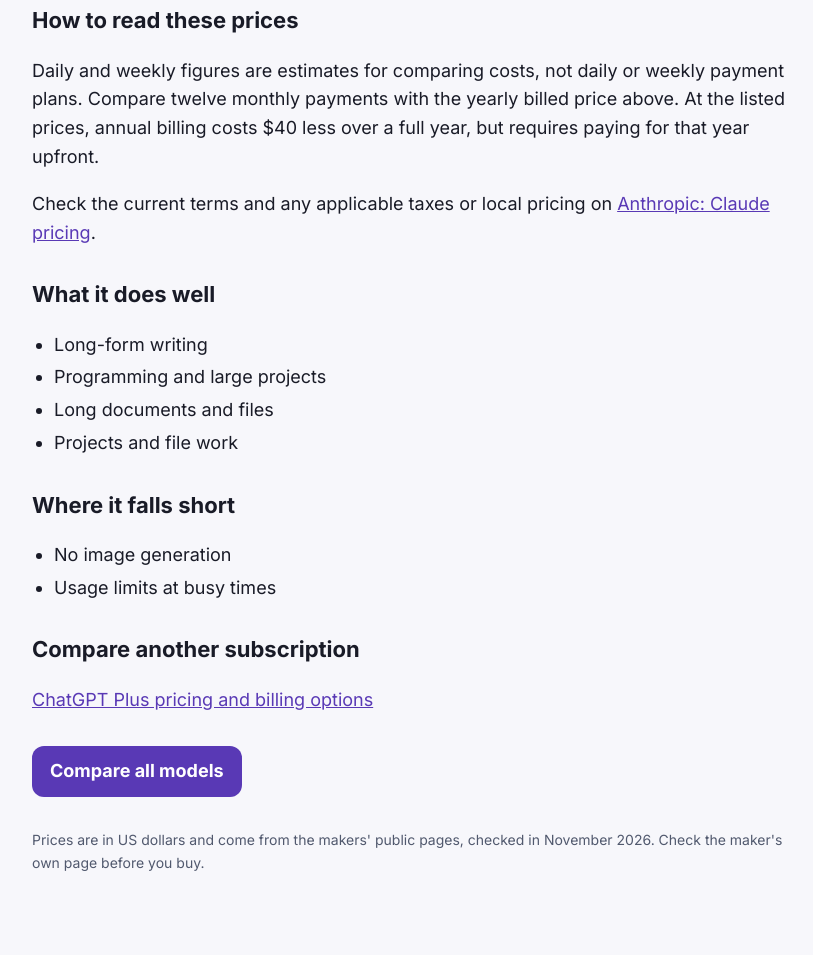
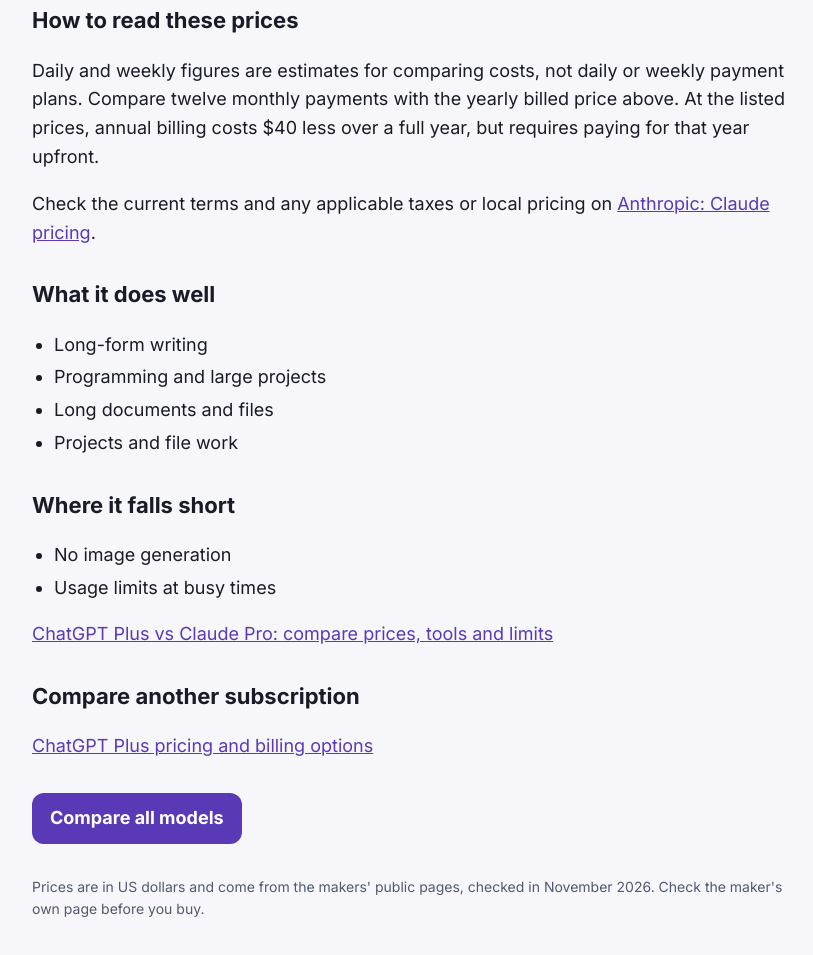
Before and after one commit to ariekaravaev2-tech/ai-models-hub, a plain HTML site: page models/claude-pro.html in a window 1280 px wide. Shown: the part 576-1531 px from the top of the page, without its empty margins (228-1041 px from the left). Drawn offline with Linux system fonts and the light colour scheme.

Commit message:
Link subscription comparison and include it in sitemap

```diff
--- a/models/claude-pro.html
+++ b/models/claude-pro.html
@@ -33,6 +33,7 @@ td:last-child{font-weight:700;font-variant-numeric:tabular-nums}ul{padding-inlin
 <section aria-label="Billing explained"><h2>How to read these prices</h2><p>Daily and weekly figures are estimates for comparing costs, not daily or weekly payment plans. Compare twelve monthly payments with the yearly billed price above. At the listed prices, annual billing costs $40 less over a full year, but requires paying for that year upfront.</p><p>Check the current terms and any applicable taxes or local pricing on <a href="https://claude.com/pricing">Anthropic: Claude pricing</a>.</p></section>
 <h2>What it does well</h2><ul><li>Long-form writing</li><li>Programming and large projects</li><li>Long documents and files</li><li>Projects and file work</li></ul>
 <h2>Where it falls short</h2><ul><li>No image generation</li><li>Usage limits at busy times</li></ul>
+<p><a href="chatgpt-plus-vs-claude-pro.html">ChatGPT Plus vs Claude Pro: compare prices, tools and limits</a></p>
 <nav aria-label="Related price comparison"><h2>Compare another subscription</h2><p><a href="chatgpt-plus.html">ChatGPT Plus pricing and billing options</a></p></nav>
 <p style="margin-top:26px"><a class="btn" href="../">Compare all models</a></p>
 <p class="fine">Prices are in US dollars and come from the makers' public pages, checked in November 2026. Check the maker's own page before you buy.</p>
```
